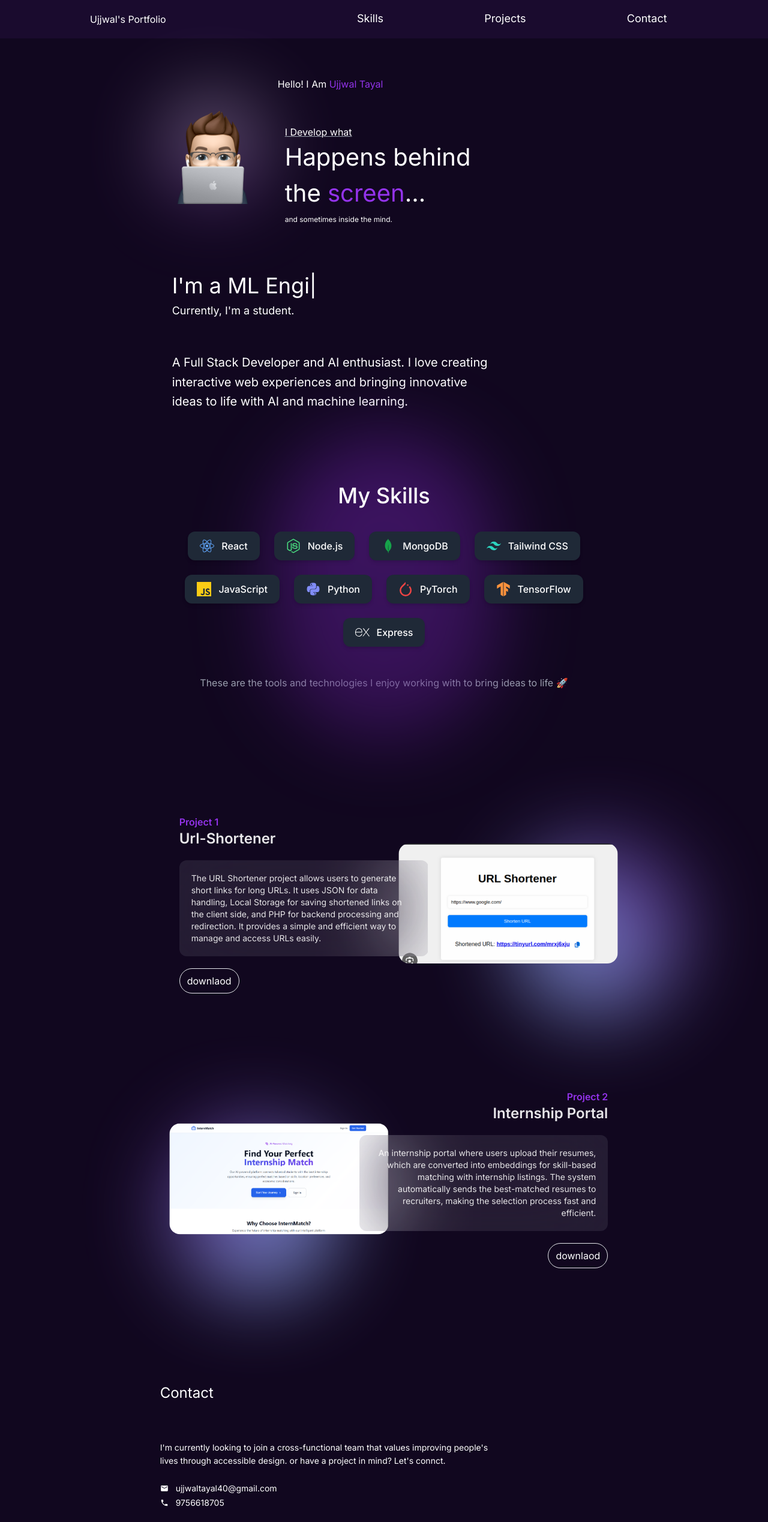
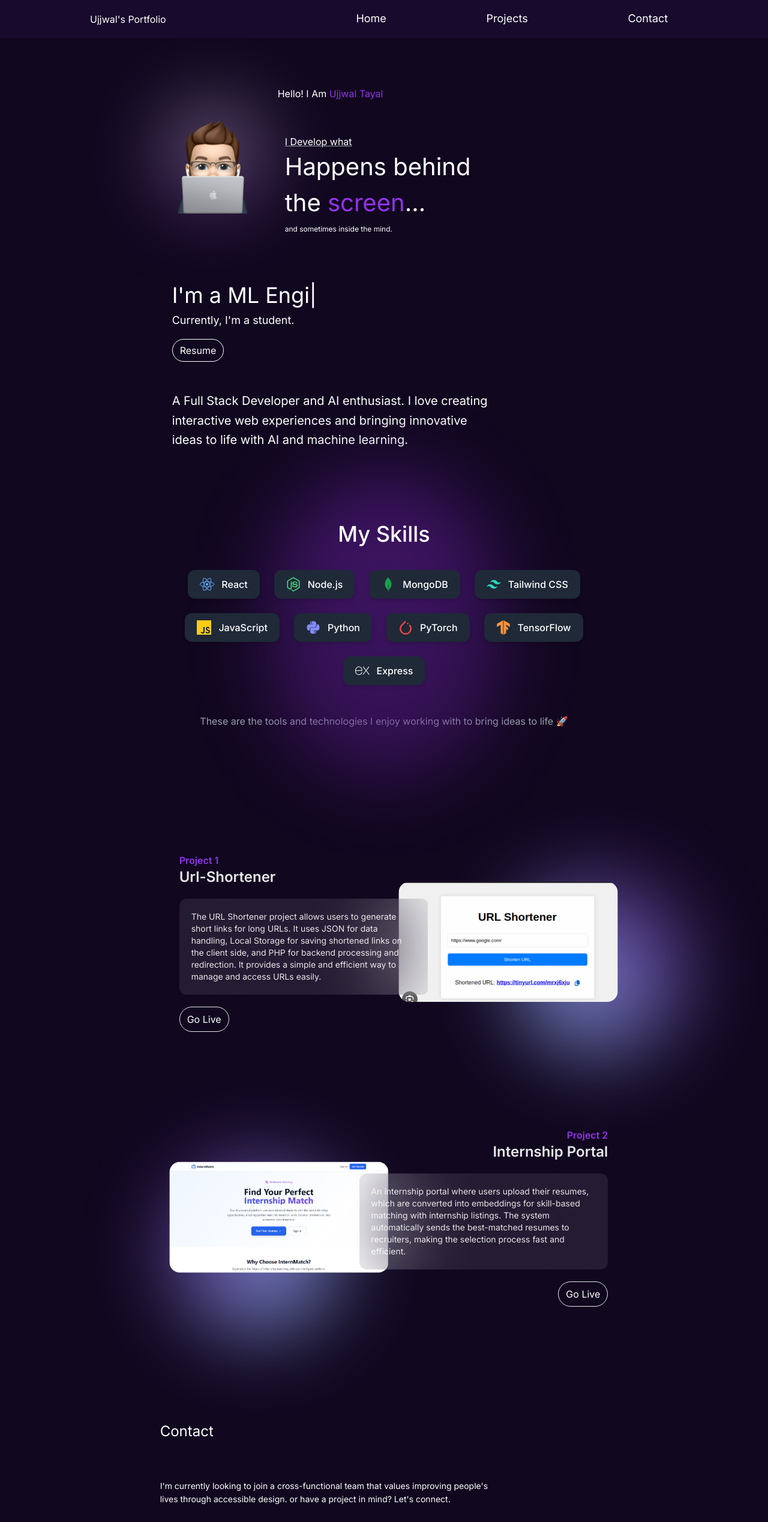
Before and after one commit to UjjwalTayal03/Portfolio, a React (Vite) app: page / in a window 1280 px wide. Shown: the top 2537 px of the page at 60% size. Built offline with nearby package versions, Linux system fonts and the light colour scheme.

Commit message:
made links working and fixed navbar on top

```diff
--- a/src/components/About.jsx
+++ b/src/components/About.jsx
@@ -22,7 +22,8 @@ const About = () => {
   return (
     <div className="text-white mt-20 ml-5 space-y-14">
         <h2 className="text-4xl mb-2">I'm a <span ref={el}></span></h2>
-        <span className="text-lg">Currently, I'm a student.</span>
+        <span className="text-lg">Currently, I'm a student.</span><br /> <br />
+        <a href="public\resume.pdf" target="_blank" rel="noopener noreferrer" className="border border-white px-3 py-2 rounded-full transition-all duration-300 transform hover:scale-105 hover:shadow-sm hover:text-purple-300 hover:border-purple-300">Resume</a>
         <p className="w-3/4 text-xl leading-relaxed">A Full Stack Developer and AI enthusiast. I love creating interactive web experiences and bringing innovative ideas to life with AI and machine learning.</p>
 
     </div>
--- a/src/components/Contact.jsx
+++ b/src/components/Contact.jsx
@@ -8,13 +8,13 @@ const Contact = () => {
   return (
     <div className='text-white mt-48' id='Contact'>
         <h1 className='text-2xl mb-16'>Contact</h1>
-        <p className='w-3/4 text-sm leading-relaxed mb-6'>I'm currently looking to join a cross-functional team that values improving people's lives through accessible design. or have a project in mind? Let's connct.</p>
+        <p className='w-3/4 text-sm leading-relaxed mb-6'>I'm currently looking to join a cross-functional team that values improving people's lives through accessible design. or have a project in mind? Let's connect.</p>
         <a className='text-sm  flex items-center gap-3 mb-1' href="mailto:ujjwaltayal40@gmail.com"><MdEmail/>ujjwaltayal40@gmail.com</a>
         <a className='flex text-sm items-center gap-3' href="tel:+919756618705"><MdPhone/> 9756618705</a>
         <div className="flex gap-6 text-2xl text-white mb-60 mt-6">
-      <a href="https://linkedin.com" target="_blank"><FaLinkedin /></a>
-      <a href="https://github.com" target="_blank"><FaGithub /></a>
-      <a href="https://leetcode.com/yourusername" target="_blank"><SiLeetcode /></a>
+      <a href="https://www.linkedin.com/in/ujjwaltayal" target="_blank"><FaLinkedin /></a>
+      <a href="https://github.com/UjjwalTayal03" target="_blank"><FaGithub /></a>
+      <a href="https://leetcode.com/ujjwaltayal_" target="_blank"><SiLeetcode /></a>
     </div>
     </div>
   )
--- a/src/components/Hero.jsx
+++ b/src/components/Hero.jsx
@@ -4,7 +4,7 @@ import iconportfolio from "../assets/iconportfolio.webp";
 
 const Hero = () => {
   return (
-    <div className='mt-16 flex relative' id='Hero'>
+    <div className='mt-36 flex relative' id='Hero'>
 
       {/* Avatar with gradient background */}
       <div className='relative flex justify-center items-center rounded-full w-44 h-44 top-9'>
@@ -18,7 +18,7 @@ const Hero = () => {
 
       {/* Text Section */}
       <div className='ml-8 relative'>
-        <div className='text-white font-sans mb-14 relative right-3  '>
+        <div className='text-white font-sans mb-14 relative right-3  'id='top'>
           Hello! I Am <span className='text-purple-600'>Ujjwal Tayal</span>
         </div>
         <div className='text-white'>
--- a/src/components/Navbar.jsx
+++ b/src/components/Navbar.jsx
@@ -9,13 +9,16 @@ const scrollToSection = (id) => {
 
 const Navbar = () => {
   return (
-    <div className='flex bg-[rgb(26,11,46)] text-white h-16 items-center justify-around'>
+
+    <div className='fixed top-0 left-0 w-full z-50' id='Nav'>
+    <div className='flex bg-[rgb(26,11,46)] text-white h-16 items-center justify-around bg-opacity-95 backdrop-blur-3xl'>
       <div className='logo w-1/3 justify-center flex'>Ujjwal's Portfolio</div>
       <div className='flex justify-evenly w-2/3 text-lg'>
-        <button onClick={() => scrollToSection('skills')} className='relative border-b-2 border-transparent hover:border-white transition-all duration-300'>Skills</button>
+        <button onClick={() => scrollToSection('Hero')} className='relative border-b-2 border-transparent hover:border-white transition-all duration-300'>Home</button>
         <button onClick={() => scrollToSection('Projects')} className='relative border-b-2 border-transparent hover:border-white transition-all duration-300'>Projects</button>
         <button onClick={() => scrollToSection('Contact')} className='relative border-b-2 border-transparent hover:border-white transition-all duration-300'>Contact</button>
       </div>
+    </div>
     </div>
   );
 };
--- a/src/components/Projects.jsx
+++ b/src/components/Projects.jsx
@@ -7,11 +7,11 @@ const Projects = () => {
     <div className='mt-32 text-white' id='Projects'>
 
         <div className='project1 flex relative  items-center mb-40'>
-            <div className='desc w-full relative translate-x-8 z-50 '>
+            <div className='desc w-full relative translate-x-8 z-30 '>
                 <h2 className='text-purple-600 font-semibold'>Project 1</h2>
                 <h3 className='text-2xl mb-5 font-semibold opacity-90'>Url-Shortener</h3>
                 <p className='text-sm bg-slate-100 bg-opacity-10 opacity-90 p-5 rounded-xl backdrop-blur-3xl'>The URL Shortener project allows users to generate short links for long URLs. It uses JSON for data handling, Local Storage for saving shortened links on the client side, and PHP for backend processing and redirection. It provides a simple and efficient way to manage and access URLs easily.</p>
-                  <button className='border mt-5 px-3 py-2 rounded-full transition-all duration-300 transform hover:scale-105 hover:shadow-sm hover:text-purple-300 hover:border-purple-300 '>downlaod</button>
+                  <button className='border mt-5 px-3 py-2 rounded-full transition-all duration-300 transform hover:scale-105 hover:shadow-sm hover:text-purple-300 hover:border-purple-300 '>Go Live</button>
             </div>
             <div className='w-4/5  relative scale-110 '>
            <div className='absolute z-10 w-64 h-64 rounded-full bg-gradient-to-tr from-blue-300 to-purple-900 blur-3xl opacity-90 translate-x-44'></div>
@@ -25,11 +25,11 @@ const Projects = () => {
            <div className='w-4/5  relative  scale-110 translate-x-8'>
             <div className='absolute z-10 w-64 h-64 rounded-full bg-gradient-to-tl from-blue-300 to-purple-900 blur-3xl opacity-90 '></div>
             <img className='h-max w-full object-cover rounded-2xl relative z-20' src={pro2} alt="" /></div>
-            <div className='desc w-full relative  z-50 flex flex-col items-end text-right'>
+            <div className='desc w-full relative  z-30 flex flex-col items-end text-right'>
                 <h2 className='text-purple-600 font-semibold text-right'>Project 2</h2>
                 <h3 className='text-2xl mb-5 font-semibold opacity-90 text-right'>Internship Portal</h3>
-                <p className='text-sm bg-slate-100 bg-opacity-10 opacity-90 p-5 rounded-xl backdrop-blur-3xl'>An internship portal where users upload their resumes, which are converted into embeddings for skill-based matching with internship listings. The system automatically sends the best-matched resumes to recruiters, making the selection process fast and efficient.</p>
-                  <button className='border mt-5 px-3 py-2 rounded-full transition-all duration-300 transform hover:scale-105 hover:shadow-sm hover:text-purple-300 hover:border-purple-300 '>downlaod</button>
+                <p className='text-sm bg-slate-100 bg-opacity-10 opacity-90 p-5 rounded-xl backdrop-blur-3xl text-left'>An internship portal where users upload their resumes, which are converted into embeddings for skill-based matching with internship listings. The system automatically sends the best-matched resumes to recruiters, making the selection process fast and efficient.</p>
+                  <button className='border mt-5 px-3 py-2 rounded-full transition-all duration-300 transform hover:scale-105 hover:shadow-sm hover:text-purple-300 hover:border-purple-300 '>Go Live</button>
             </div>
 
         </div>
```
Also changed, not shown: 2 other files (tests, documents, lock files or other folders).
